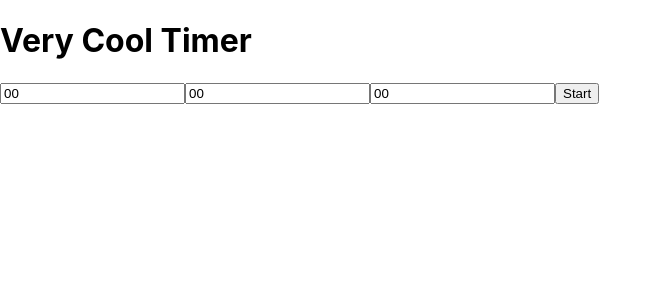
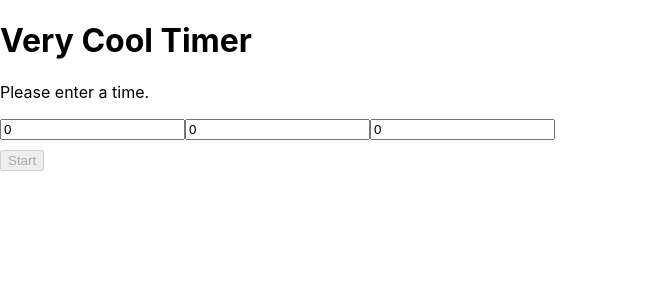
Before and after one commit to ticet11/react-98-timer, a React (Create React App) app: page / in a window 1280 px wide. Shown: the top 300 px of the page, without its empty margins (0-662 px from the left). Built offline with nearby package versions, Linux system fonts and the light colour scheme; no server answers.

Commit message:
updated basic style and structure, added disabled start button if numbers are 0

```diff
--- /dev/null
+++ b/src/App.css
@@ -0,0 +1,4 @@
+.field-row {
+    display: flex;
+    margin-bottom: 10px;
+}
--- a/src/App.js
+++ b/src/App.js
@@ -4,6 +4,7 @@ import moment from "moment";
 import { Howl } from "howler";
 
 import chiptune from "./assets/sounds/chiptune-loop.wav";
+import "./App.css";
 
 const Timer = () => {
     const alarm = new Howl({
@@ -12,8 +13,10 @@ const Timer = () => {
 
     const [isStarted, setIsStarted] = useState(false);
     const [isRunning, setIsRunning] = useState(false);
+    const [hours, setHours] = useState(0);
+    const [minutes, setMinutes] = useState(0);
+    const [seconds, setSeconds] = useState(0);
     const [timeLeft, setTimeLeft] = useState(0);
-    const [error, setError] = useState(false);
 
     const { register, handleSubmit } = useForm();
 
@@ -22,24 +25,10 @@ const Timer = () => {
             parseInt(data.hours) * 3600 +
             parseInt(data.minutes) * 60 +
             parseInt(data.seconds);
-        if (timeInSec === 0) {
-            setError(true);
-        } else {
-            setError(false);
+
         setTimeLeft(timeInSec);
         setIsStarted(!isStarted);
         setIsRunning(true);
-        }
-    };
-
-    const errorMessage = () => {
-        if (error) {
-            return (
-                <p className="timer-error-message">
-                    Please enter a time
-                </p>
-            );
-        }
     };
 
     const handleClick = () => {
@@ -68,36 +57,82 @@ const Timer = () => {
         }
     });
 
+    const startButton = () => {
+        if (hours + minutes + seconds > 0) {
+            return (
+                <button className="start-button" type="submit">
+                    Start
+                </button>
+            );
+        } else {
+            return <button disabled>Start</button>;
+        }
+    };
+
     const timer = moment.duration(timeLeft, "seconds")._data;
 
     return (
+        <div className="timer-container">
             <div className="timer-wrapper">
-            <h1>Very Cool Timer</h1>
+                <div className="window">
+                    <div className="title-bar">
+                        <h1 className="title-bar-text">
+                            Very Cool Timer
+                        </h1>
+                    </div>
                     {!isStarted ? (
-                <div className="form-wrapper">
+                        <div className="form-wrapper window-body">
+                            <p>Please enter a time.</p>
                             <form onSubmit={handleSubmit(onSubmit)}>
+                                <div className="field-row">
+                                    <div className="hours time-input ">
                                         <input
+                                            type="number"
                                             name="hours"
-                            defaultValue="00"
+                                            value={hours}
                                             ref={register}
+                                            onChange={(event) =>
+                                                setHours(
+                                                    event.target.value
+                                                )
+                                            }
                                         />
+                                    </div>
+                                    <div className="minutes time-input">
                                         <input
+                                            type="number"
                                             name="minutes"
-                            defaultValue="00"
+                                            value={minutes}
                                             ref={register}
+                                            onChange={(event) =>
+                                                setMinutes(
+                                                    event.target.value
+                                                )
+                                            }
                                         />
+                                    </div>
+                                    <div className="seconds time-input">
                                         <input
+                                            type="number"
                                             name="seconds"
-                            defaultValue="00"
+                                            value={seconds}
                                             ref={register}
+                                            onChange={(event) =>
+                                                setSeconds(
+                                                    event.target.value
+                                                )
+                                            }
                                         />
-                        <button type="submit">Start</button>
+                                    </div>
+                                </div>
+                                <div className="field-row window-button-wrapper">
+                                    {startButton()}
+                                </div>
                             </form>
-                    {errorMessage()}
                         </div>
                     ) : (
                         <div>
-                    <h1>
+                            <p>
                                 {timer.hours < 10
                                     ? `0${timer.hours}`
                                     : timer.hours}
@@ -109,7 +144,7 @@ const Timer = () => {
                                 {timer.seconds < 10
                                     ? `0${timer.seconds}`
                                     : timer.seconds}
-                    </h1>
+                            </p>
                             <button onClick={handleClick}>
                                 {timeLeft === 0
                                     ? "Reset"
@@ -125,6 +160,8 @@ const Timer = () => {
                         </div>
                     )}
                 </div>
+            </div>
+        </div>
     );
 };
 
```
Lines whose indentation alone changed are shown as unchanged.
